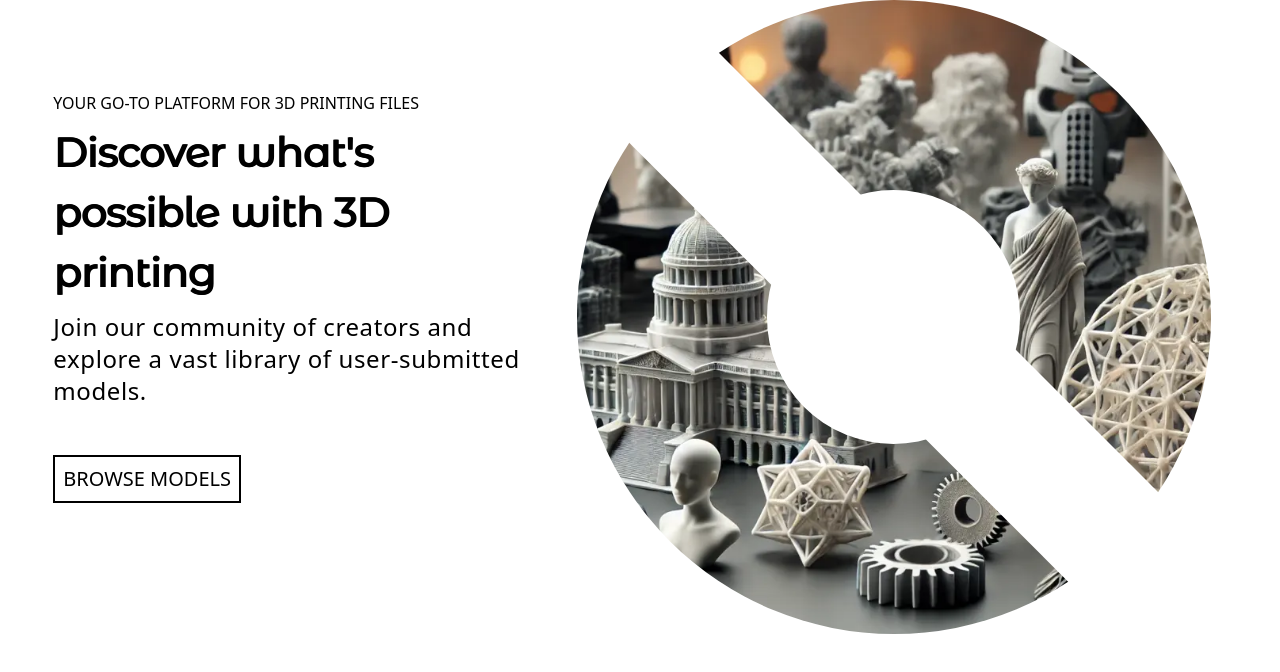
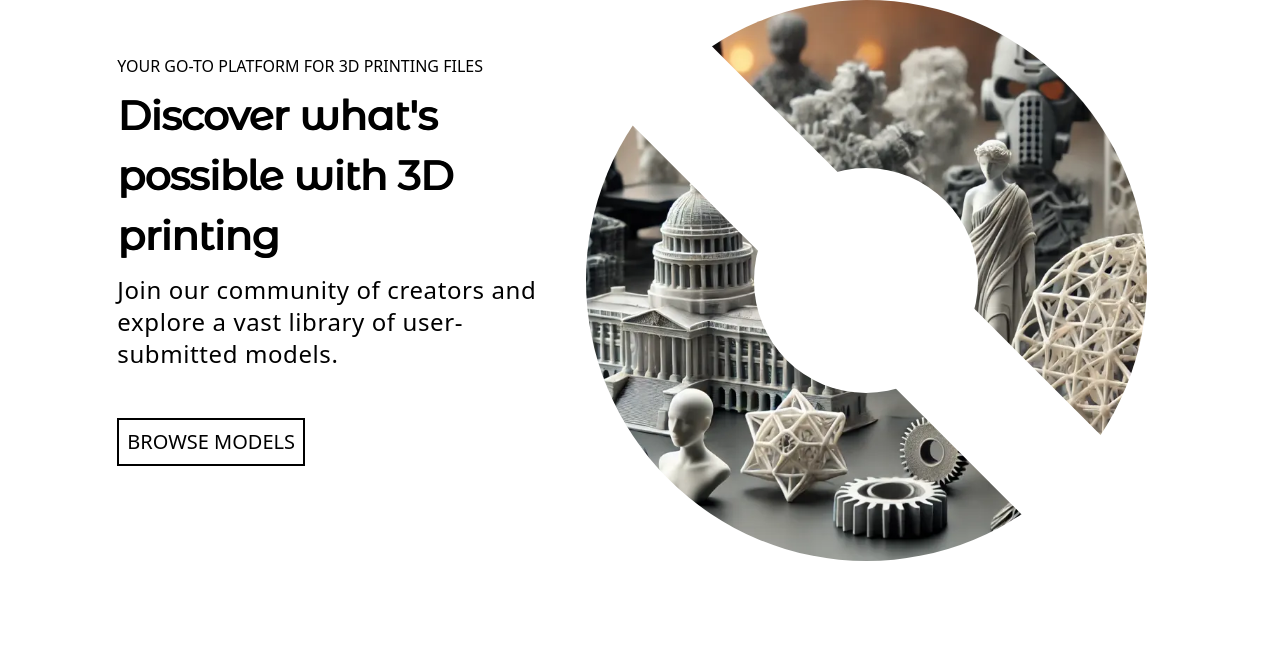
Before and after one commit to d-zhuye/print-forge, a Next.js app: page / in a window 1280 px wide. Shown: the top 672 px of the page. Built offline with nearby package versions, Linux system fonts and the light colour scheme.

Commit message:
feat: add padding-x to direct children of body

```diff
--- a/app/globals.css
+++ b/app/globals.css
@@ -2,6 +2,11 @@
 
 * {
   box-sizing: border-box;
+}
+
+body > * {
+  padding-left: 5vw;
+  padding-right: 5vw;
 }
 
 h1,
```
